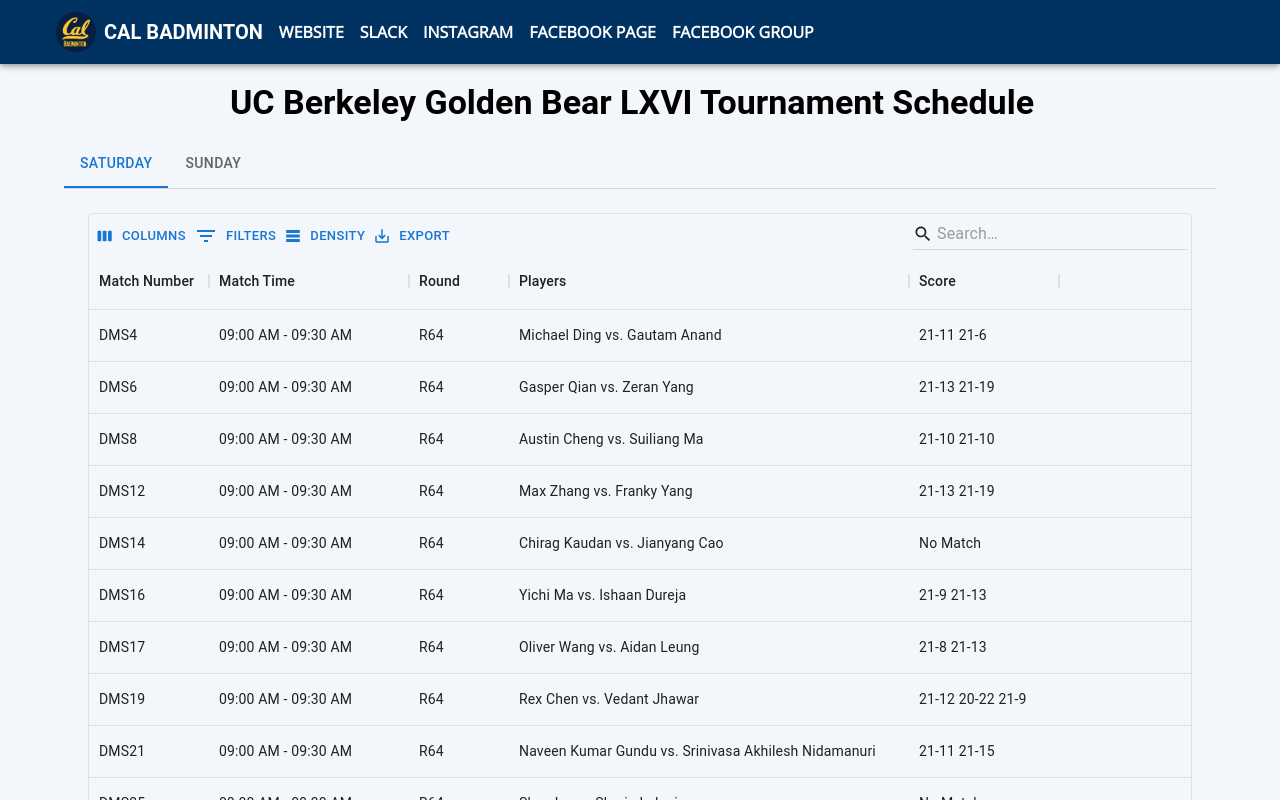
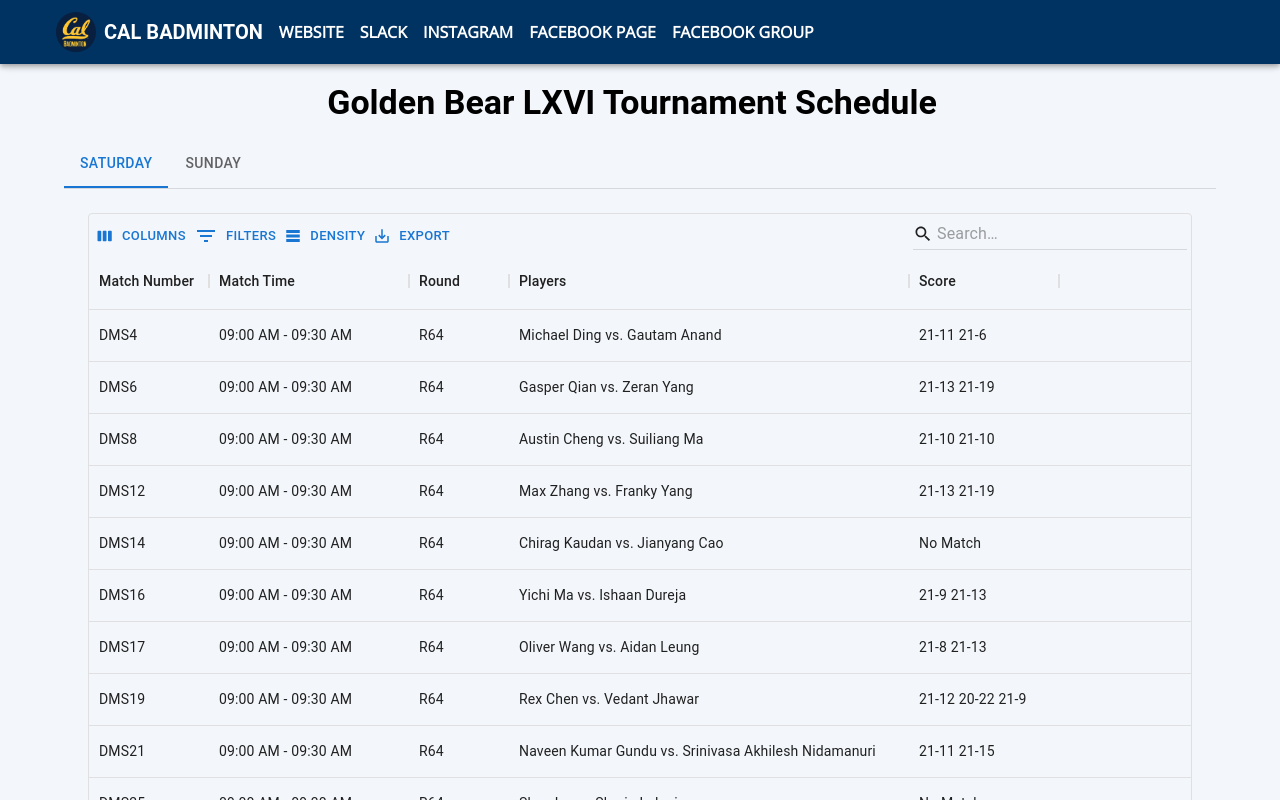
Before and after one commit to cal-badminton/tourney-schedule, a React (Create React App) app: page / in a window 1280 px wide. Shown: the top 800 px of the page. Built offline with nearby package versions, Linux system fonts and the light colour scheme.

Commit message:
no need for full name

```diff
--- a/src/App.js
+++ b/src/App.js
@@ -25,7 +25,7 @@ function App() {
             whiteSpace: "normal",
           }}
         >
-          UC Berkeley Golden Bear LXVI Tournament Schedule
+          Golden Bear LXVI Tournament Schedule
         </Typography>
       </Box>
       <DayTabs></DayTabs>
```
